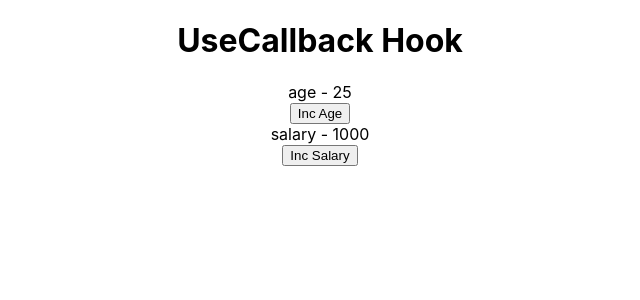
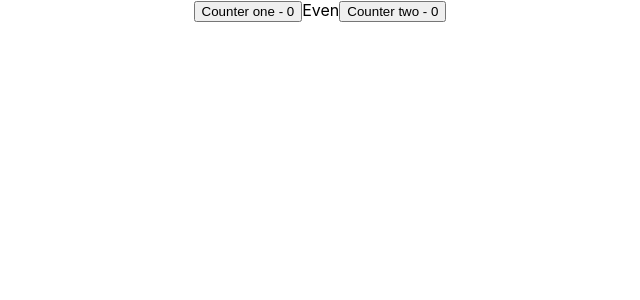
Before and after one commit to sanceth/React-Tutorial, a React (Create React App) app: page / in a window 1280 px wide. Shown: the top 300 px of the page, without its empty margins (320-960 px from the left). Built offline with nearby package versions, Linux system fonts and the light colour scheme.

Commit message:
useMemoHook is used for performace optimization

```diff
--- a/src/App.js
+++ b/src/App.js
@@ -42,6 +42,7 @@ import CounterWithReducerObj from './Hooks/UseReducerHook/CounterWithReducerObj'
 import MultipleReducer from './Hooks/UseReducerHook/MultipleReducer';
 import ComponentARC from './Hooks/UseReducerHook/ReducerWithContext/ComponentARC';
 import ParentContainer from './Hooks/UseCallbackHook/ParentContainer';
+import UseMemoHook from './Hooks/UseCallbackHook/UseMemoHook/UseMemoHook';
 
 export const StudentContext = React.createContext()
 export const TeacherContext = React.createContext()
@@ -124,7 +125,9 @@ function App() {
         <ComponentARC />
       </StudentContext.Provider> */}
 
-      <ParentContainer />
+      {/* <ParentContainer /> */}
+
+      <UseMemoHook />
     </div>
   );
 }
--- /dev/null
+++ b/src/Hooks/UseCallbackHook/UseMemoHook/UseMemoHook.js
@@ -0,0 +1,25 @@
+import React, { useState, useMemo } from 'react'
+
+function UseMemoHook() {
+    const [count1, setCountOne] = useState(0)
+    const [count2, setCountTwo] = useState(0)
+
+
+    const isEven = useMemo(
+        () => {
+            let i = 0
+            while (i < 2000000000) i++
+            return count1 % 2 === 0
+        }, [count1]
+    )
+
+    return (
+        <div>
+            <button onClick={() => setCountOne(count1 + 1)}>Counter one - {count1}</button>
+            <span>{isEven ? 'Even' : 'Odd'}</span>
+            <button onClick={() => setCountTwo(count2 + 1)}>Counter two - {count2}</button>
+        </div>
+    )
+}
+
+export default UseMemoHook
```
